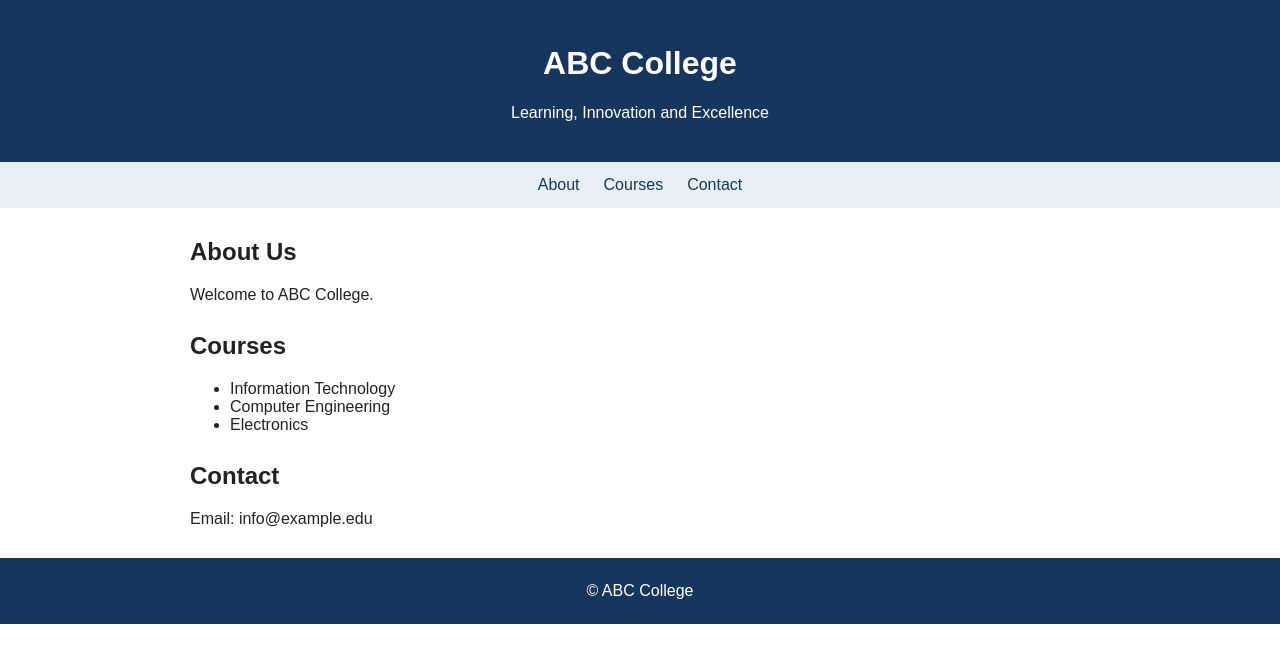
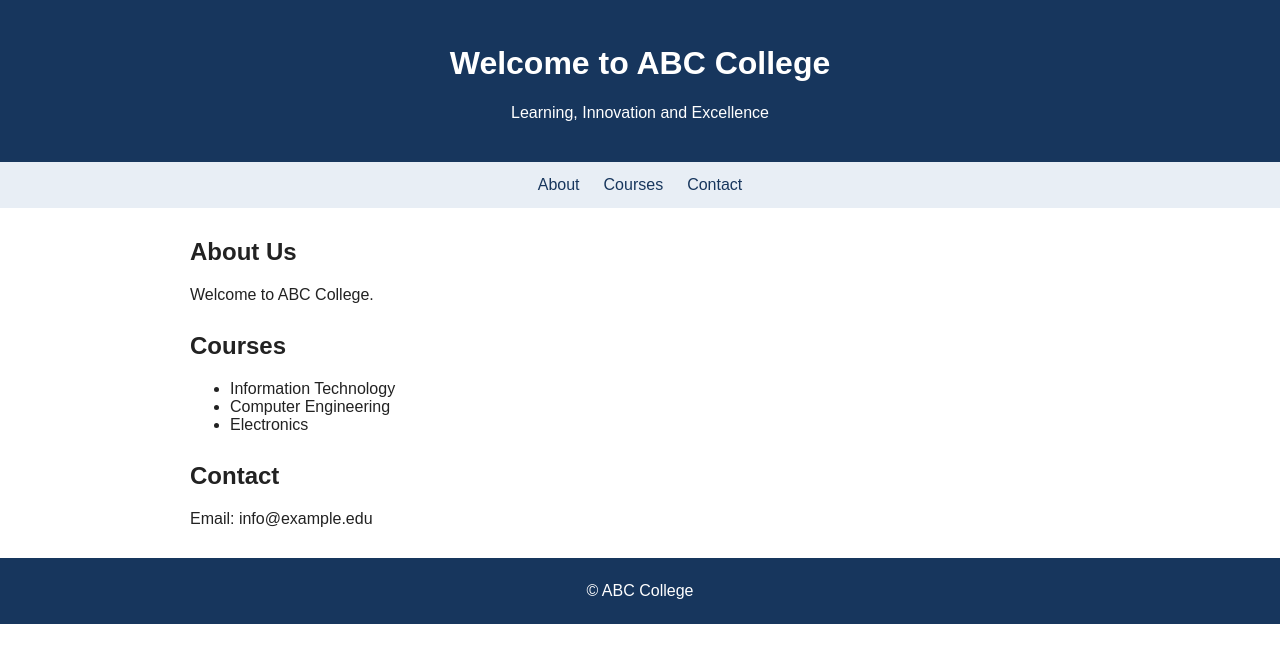
Before and after one commit to d2026wasefashaikh-pixel/CollegeWebsite, a plain HTML site: page index.html in a window 1280 px wide. Drawn offline with Linux system fonts and the light colour scheme.

Commit message:
second commit

```diff
--- a/index.html
+++ b/index.html
@@ -2,7 +2,7 @@
 <html lang="en">
 <head><meta charset="UTF-8"><meta name="viewport" content="width=device-width, initial-scale=1">
 <title>College Website</title><link rel="stylesheet" href="style.css"></head>
-<body><header><h1>ABC College</h1><p>Learning, Innovation and Excellence</p></header>
+<body><header><h1><h1>Welcome to ABC College</h1></h1><p>Learning, Innovation and Excellence</p></header>
 <nav><a href="#about">About</a><a href="#courses">Courses</a><a href="#contact">Contact</a></nav>
 <main><section id="about"><h2>About Us</h2><p>Welcome to ABC College.</p></section>
 <section id="courses"><h2>Courses</h2><ul><li>Information Technology</li><li>Computer Engineering</li><li>Electronics</li></ul></section>
```
